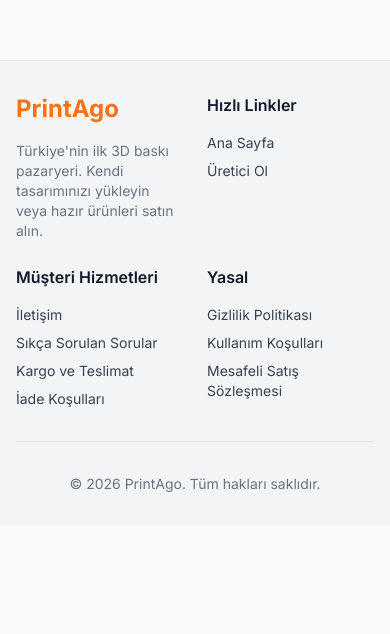
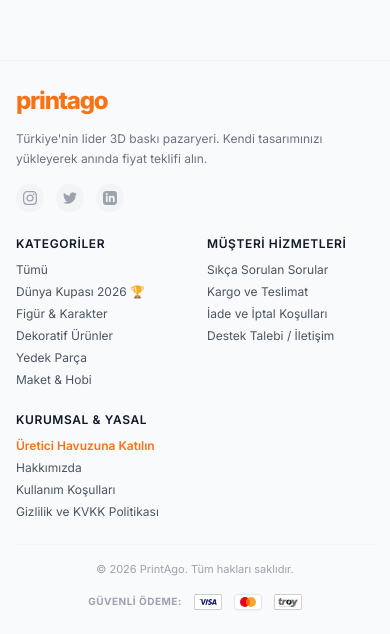
Before and after one commit to ibrahimesur/3D_printer_site, a Next.js app in the folder frontend/: page / in a window 390 px wide. Shown: the part 848-1482 px from the top of the page. Before the commit the page ends 1374 px from the top, so only its background shows below. Built offline with nearby package versions, Linux system fonts and the light colour scheme; no server answers.

Commit message:
chore: merge ibo to main with resolved conflicts and mobile UI fixes

```diff
--- a/frontend/src/components/common/Footer.tsx
+++ b/frontend/src/components/common/Footer.tsx
@@ -1,45 +1,112 @@
+"use client";
+
 import Link from 'next/link';
+import { usePathname } from 'next/navigation';
+import { CATEGORIES } from '@/lib/categories';
 
 export default function Footer() {
+  const pathname = usePathname();
+
+  // Hide footer on admin, producer dashboard, designs and auth pages
+  const isHidden =
+    pathname?.startsWith('/admin') ||
+    pathname?.startsWith('/dashboard') ||
+    pathname?.startsWith('/designs') ||
+    pathname?.startsWith('/auth');
+
+  if (isHidden) return null;
+
   return (
-    <footer className="bg-[#F3F4F6] text-gray-700 py-8 sm:py-10 border-t border-gray-200 mt-auto flex-shrink-0">
+    <footer className="bg-[#F9FAFB] text-gray-600 py-6 border-t border-gray-100 mt-auto flex-shrink-0">
       <div className="max-w-7xl mx-auto px-4 sm:px-6 lg:px-8">
         <div className="grid grid-cols-2 md:grid-cols-4 gap-6 sm:gap-8">
-          <div className="col-span-1 md:col-span-1">
-            <Link href="/" className="flex items-center gap-2 mb-4">
-              <span className="text-2xl font-bold text-orange-500">PrintAgo</span>
+          {/* Brand Block */}
+          <div className="col-span-2 md:col-span-1 space-y-3">
+            <Link href="/" className="flex items-center gap-2">
+              <span className="text-2xl font-black tracking-tighter text-orange-500 lowercase">printago</span>
             </Link>
-            <p className="text-sm text-gray-500">
-              Türkiye'nin ilk 3D baskı pazaryeri. Kendi tasarımınızı yükleyin veya hazır ürünleri satın alın.
+            <p className="text-xs text-gray-500 leading-relaxed">
+              Türkiye'nin lider 3D baskı pazaryeri. Kendi tasarımınızı yükleyerek anında fiyat teklifi alın.
             </p>
+            {/* Social Links */}
+            <div className="flex space-x-3 pt-1">
+              <a href="https://instagram.com" target="_blank" rel="noopener noreferrer" className="w-7 h-7 rounded-full bg-gray-100 hover:bg-orange-50 hover:text-orange-500 flex items-center justify-center text-gray-400 transition-colors">
+                <svg className="w-3.5 h-3.5" fill="currentColor" viewBox="0 0 24 24"><path d="M12 2.163c3.204 0 3.584.012 4.85.07 3.252.148 4.771 1.691 4.919 4.919.058 1.265.069 1.645.069 4.849 0 3.205-.012 3.584-.069 4.849-.149 3.225-1.664 4.771-4.919 4.919-1.266.058-1.644.07-4.85.07-3.204 0-3.584-.012-4.849-.07-3.26-.149-4.771-1.699-4.919-4.92-.058-1.265-.07-1.644-.07-4.849 0-3.204.013-3.583.07-4.849.149-3.227 1.664-4.771 4.919-4.919 1.266-.057 1.645-.069 4.849-.069zM12 0C8.741 0 8.333.014 7.053.072 2.695.272.273 2.69.073 7.051.014 8.333 0 8.741 0 12c0 3.259.014 3.668.072 4.948.2 4.358 2.618 6.78 6.98 6.98 1.281.058 1.689.072 4.948.072 3.259 0 3.668-.014 4.948-.072 4.354-.2 6.782-2.618 6.979-6.98.059-1.28.073-1.689.073-4.948 0-3.259-.014-3.667-.072-4.947-.196-4.354-2.617-6.78-6.979-6.98C15.668.014 15.259 0 12 0zm0 5.838a6.162 6.162 0 100 12.324 6.162 6.162 0 000-12.324zM12 16a4 4 0 110-8 4 4 0 010 8zm6.406-11.845a1.44 1.44 0 100 2.881 1.44 1.44 0 000-2.881z"/></svg>
+              </a>
+              <a href="https://twitter.com" target="_blank" rel="noopener noreferrer" className="w-7 h-7 rounded-full bg-gray-100 hover:bg-orange-50 hover:text-orange-500 flex items-center justify-center text-gray-400 transition-colors">
+                <svg className="w-3.5 h-3.5" fill="currentColor" viewBox="0 0 24 24"><path d="M23.953 4.57a10 10 0 01-2.825.775 4.958 4.958 0 002.163-2.723c-.951.555-2.005.959-3.127 1.184a4.92 4.92 0 00-8.384 4.482C7.69 8.095 4.067 6.13 1.64 3.162a4.822 4.822 0 00-.666 2.475c0 1.71.87 3.213 2.188 4.096a4.904 4.904 0 01-2.228-.616v.06a4.923 4.923 0 003.946 4.827 4.996 4.996 0 01-2.212.085 4.936 4.936 0 004.604 3.417 9.867 9.867 0 01-6.102 2.105c-.39 0-.779-.023-1.17-.067a13.995 13.995 0 007.557 2.209c9.053 0 13.998-7.496 13.998-13.985 0-.21 0-.42-.015-.63A9.935 9.935 0 0024 4.59z"/></svg>
+              </a>
+              <a href="https://linkedin.com" target="_blank" rel="noopener noreferrer" className="w-7 h-7 rounded-full bg-gray-100 hover:bg-orange-50 hover:text-orange-500 flex items-center justify-center text-gray-400 transition-colors">
+                <svg className="w-3.5 h-3.5" fill="currentColor" viewBox="0 0 24 24"><path d="M19 0h-14c-2.761 0-5 2.239-5 5v14c0 2.761 2.239 5 5 5h14c2.762 0 5-2.239 5-5v-14c0-2.761-2.238-5-5-5zm-11 19h-3v-11h3v11zm-1.5-12.268c-.966 0-1.75-.779-1.75-1.75s.784-1.75 1.75-1.75 1.75.779 1.75 1.75-.784 1.75-1.75 1.75zm13.5 12.268h-3v-5.604c0-3.368-4-3.113-4 0v5.604h-3v-11h3v1.765c1.396-2.586 7-2.777 7 2.476v6.759z"/></svg>
+              </a>
+            </div>
           </div>
+
+          {/* Categories Block */}
           <div>
-            <h3 className="font-semibold text-gray-900 mb-4">Hızlı Linkler</h3>
-            <ul className="space-y-2 text-sm">
-              <li><Link href="/" className="hover:text-orange-500 transition-colors">Ana Sayfa</Link></li>
-              <li><Link href="/apply-producer" className="hover:text-orange-500 transition-colors">Üretici Ol</Link></li>
+            <h3 className="font-semibold text-gray-900 mb-2.5 text-xs uppercase tracking-wider">Kategoriler</h3>
+            <ul className="space-y-1.5 text-xs">
+              <li>
+                <Link href="/" className="hover:text-orange-500 transition-colors">Tümü</Link>
+              </li>
+              {CATEGORIES.slice(0, 5).map((category) => (
+                <li key={category.slug}>
+                  <Link href={`/category/${category.slug}`} className="hover:text-orange-500 transition-colors">
+                    {category.label}
+                  </Link>
+                </li>
+              ))}
             </ul>
           </div>
+
+          {/* Customer Support Block */}
           <div>
-            <h3 className="font-semibold text-gray-900 mb-4">Müşteri Hizmetleri</h3>
-            <ul className="space-y-2 text-sm">
-              <li><Link href="/" className="hover:text-orange-500 transition-colors">İletişim</Link></li>
+            <h3 className="font-semibold text-gray-900 mb-2.5 text-xs uppercase tracking-wider">Müşteri Hizmetleri</h3>
+            <ul className="space-y-1.5 text-xs">
               <li><Link href="/" className="hover:text-orange-500 transition-colors">Sıkça Sorulan Sorular</Link></li>
               <li><Link href="/" className="hover:text-orange-500 transition-colors">Kargo ve Teslimat</Link></li>
-              <li><Link href="/" className="hover:text-orange-500 transition-colors">İade Koşulları</Link></li>
+              <li><Link href="/" className="hover:text-orange-500 transition-colors">İade ve İptal Koşulları</Link></li>
+              <li><Link href="/" className="hover:text-orange-500 transition-colors">Destek Talebi / İletişim</Link></li>
             </ul>
           </div>
+
+          {/* Corporate / Producer Block */}
           <div>
-            <h3 className="font-semibold text-gray-900 mb-4">Yasal</h3>
-            <ul className="space-y-2 text-sm">
-              <li><Link href="/" className="hover:text-orange-500 transition-colors">Gizlilik Politikası</Link></li>
+            <h3 className="font-semibold text-gray-900 mb-2.5 text-xs uppercase tracking-wider">Kurumsal & Yasal</h3>
+            <ul className="space-y-1.5 text-xs">
+              <li><Link href="/apply-producer" className="text-orange-500 hover:text-orange-600 font-semibold transition-colors">Üretici Havuzuna Katılın</Link></li>
+              <li><Link href="/" className="hover:text-orange-500 transition-colors">Hakkımızda</Link></li>
               <li><Link href="/" className="hover:text-orange-500 transition-colors">Kullanım Koşulları</Link></li>
-              <li><Link href="/" className="hover:text-orange-500 transition-colors">Mesafeli Satış Sözleşmesi</Link></li>
+              <li><Link href="/" className="hover:text-orange-500 transition-colors">Gizlilik ve KVKK Politikası</Link></li>
             </ul>
           </div>
         </div>
-        <div className="border-t border-gray-200 mt-8 pt-8 text-center text-sm text-gray-500">
-          &copy; {new Date().getFullYear()} PrintAgo. Tüm hakları saklıdır.
+
+        {/* Footer Bottom */}
+        <div className="border-t border-gray-100 mt-6 pt-4 flex flex-col sm:flex-row items-center justify-between gap-4">
+          <p className="text-[11px] text-gray-400">
+            &copy; {new Date().getFullYear()} PrintAgo. Tüm hakları saklıdır.
+          </p>
+          {/* Payment Badges with Actual SVG Logos */}
+          <div className="flex items-center gap-3">
+            <span className="text-[10px] font-bold text-gray-400 tracking-wider uppercase">Güvenli Ödeme:</span>
+            <div className="flex gap-3 items-center">
+              {/* Visa Logo */}
+              <img src="/visa.png" alt="Visa" className="h-4 w-auto object-contain select-none" />
+
+              {/* Mastercard Logo */}
+              <div className="h-4 w-[28px] bg-white border border-gray-200 rounded flex items-center justify-center p-[2px] shadow-sm select-none">
+                <svg className="h-full w-auto" viewBox="0 0 32 20" xmlns="http://www.w3.org/2000/svg">
+                  <circle cx="10" cy="10" r="10" fill="#EB001B" />
+                  <circle cx="22" cy="10" r="10" fill="#F79E1B" opacity="0.9" />
+                  <path d="M16 3.125a9.966 9.966 0 013.844 6.875A9.966 9.966 0 0116 16.875a9.966 9.966 0 01-3.844-6.875A9.966 9.966 0 0116 3.125z" fill="#FF5F00" />
+                </svg>
+              </div>
+
+              {/* Troy Logo */}
+              <img src="/troy.png" alt="Troy" className="h-4 w-auto object-contain select-none" />
+            </div>
+          </div>
         </div>
       </div>
     </footer>
```
